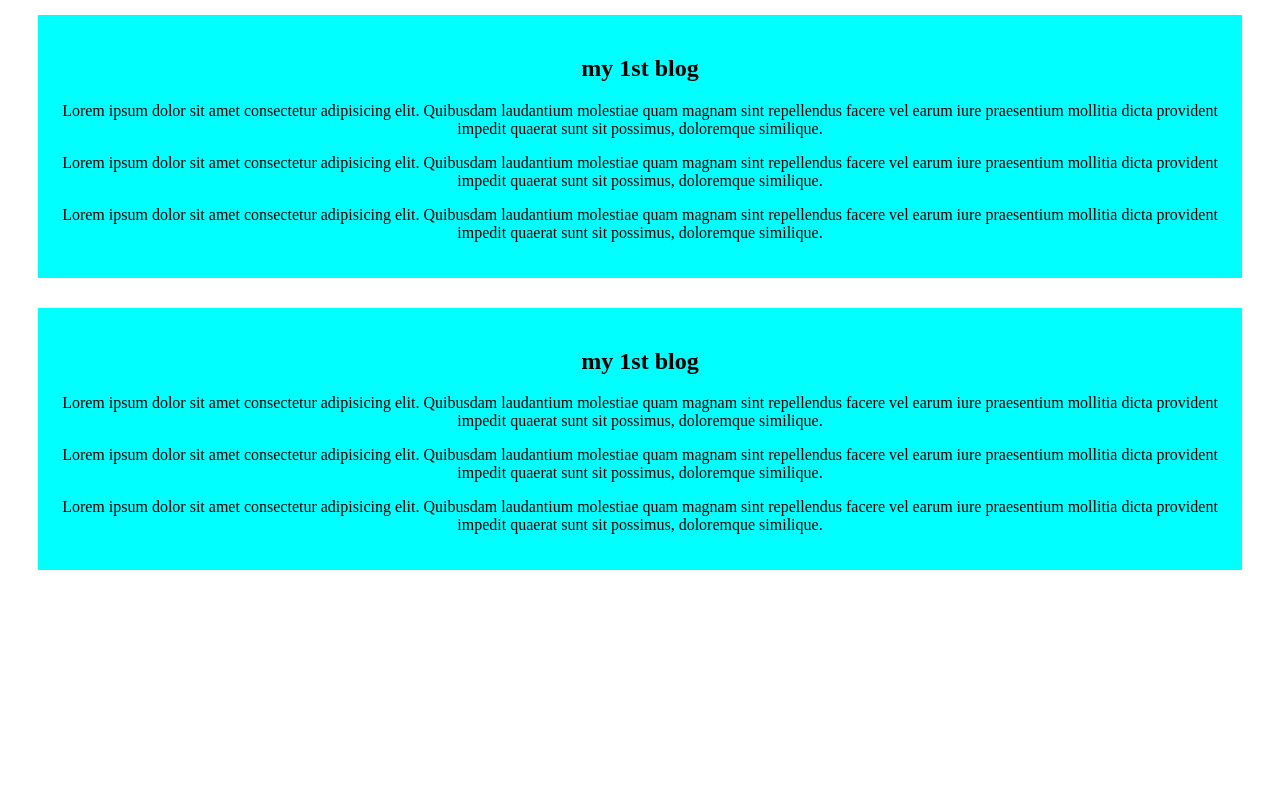
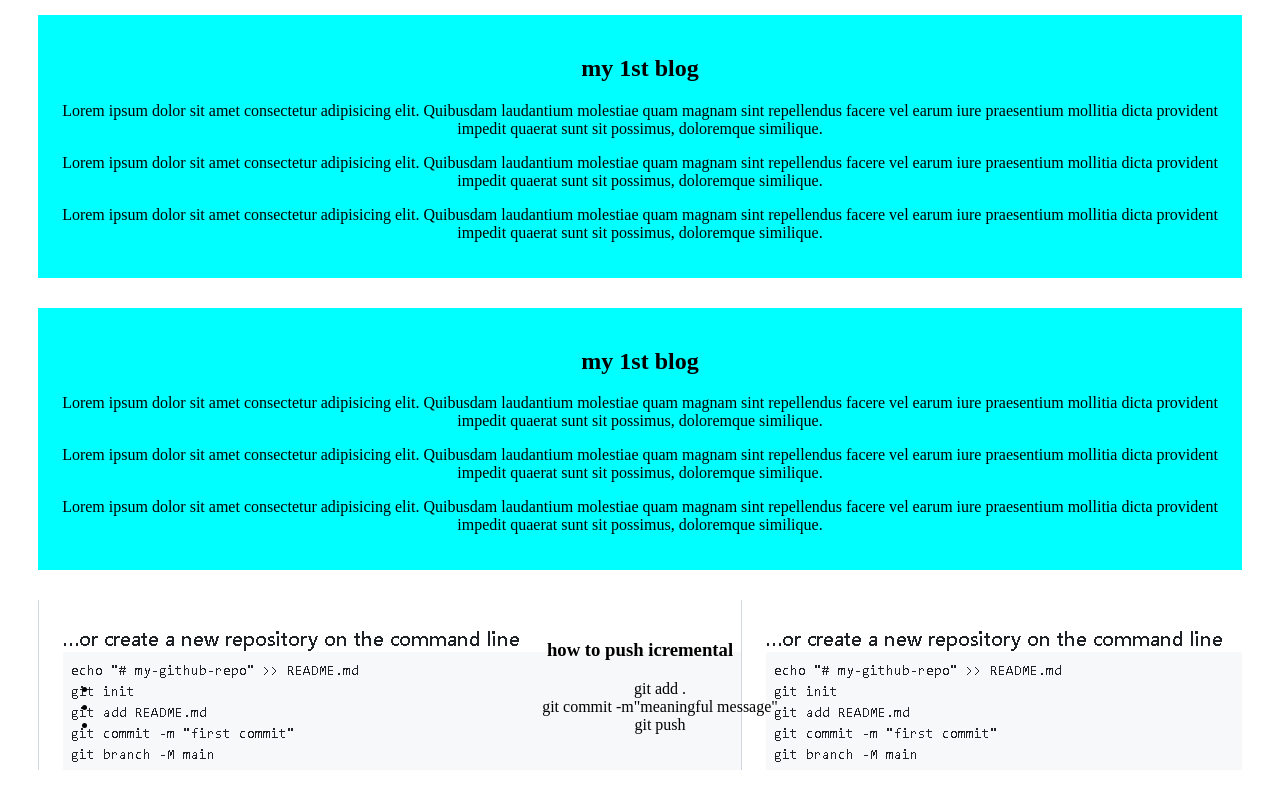
Before and after one commit to alauddinkochi/my-github-repo, a plain HTML site: page index.html in a window 1280 px wide. Shown: the part 308-1108 px from the top of the page. Before the commit the page ends 908 px from the top, so only its background shows below. Drawn offline with Linux system fonts and the light colour scheme.

Commit message:
added next website

```diff
--- a/index.html
+++ b/index.html
@@ -25,5 +25,14 @@
         <p>Lorem ipsum dolor sit amet consectetur adipisicing elit. Quibusdam laudantium molestiae quam magnam sint repellendus facere vel earum iure praesentium mollitia dicta provident impedit quaerat sunt sit possimus, doloremque similique.</p>
         <p>Lorem ipsum dolor sit amet consectetur adipisicing elit. Quibusdam laudantium molestiae quam magnam sint repellendus facere vel earum iure praesentium mollitia dicta provident impedit quaerat sunt sit possimus, doloremque similique.</p>
     </div>
+    <div class="two">
+        <h3>how to push icremental</h3>
+        <ul>
+            <li>git add .</li>
+            <li>git commit -m"meaningful message"</li>
+            <li>git push</li>
+
+        </ul>
+    </div>
 </body>
 </html>
--- a/styles/blog.css
+++ b/styles/blog.css
@@ -6,3 +6,6 @@ div{
     text-align: center;
 
 }
+.two{
+    background-image: url(Capture.PNG);
+}
```
Also changed, not shown: styles/Capture.PNG (added).
